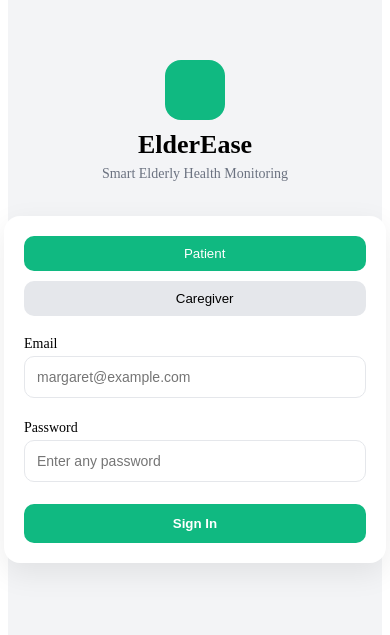
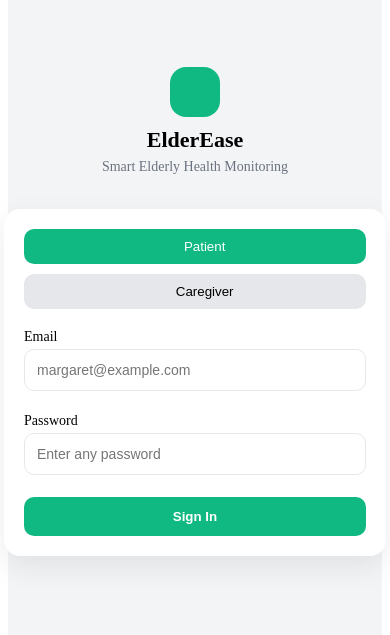
Before and after one commit to Aadya2901/ElderEase, a React (Vite) app in the folder frontend/: page / in a window 390 px wide. Shown: the part 135-770 px from the top of the page. Built offline with nearby package versions, Linux system fonts and the light colour scheme; some icons are missing.

Commit message:
feat: complete responsive patient dashboard - implemented dynamic mobile detection - fixed navbar, header, and button layouts - optimized vitals and chart grids for mobile - improved settings modal responsiveness - polished UI spacing and structure

```diff
--- a/frontend/src/pages/Login.jsx
+++ b/frontend/src/pages/Login.jsx
@@ -6,13 +6,14 @@ import FavoriteIcon from "@mui/icons-material/Favorite";
 export default function Login() {
   const [role, setRole] = useState("patient");
 
-  const [isMobile, setIsMobile] = useState(window.innerWidth < 768);
+  const [isMobile, setIsMobile] = useState(false);
 
   useEffect(() => {
     const handleResize = () => {
       setIsMobile(window.innerWidth < 768);
     };
 
+    handleResize(); // 👈 important
     window.addEventListener("resize", handleResize);
     return () => window.removeEventListener("resize", handleResize);
   }, []);
@@ -22,10 +23,20 @@ export default function Login() {
 
       {/* LOGO */}
       <div style={styles.logoBox}>
-        <div style={styles.logoIcon}>
+        <div style={{
+          ...styles.logoIcon,
+          width: isMobile ? "50px" : "60px",
+          height: isMobile ? "50px" : "60px"
+        }}>
           <FavoriteIcon style={{ fontSize: 28, color: "white" }} />
         </div>
-        <h1 style={styles.title}>ElderEase</h1>
+        <h1 style={{
+          margin: 0,
+          fontSize: isMobile ? "22px" : "26px",
+          fontWeight: "700"
+        }}>
+          ElderEase
+        </h1>
         <p style={styles.subtitle}>
           Smart Elderly Health Monitoring
         </p>
@@ -44,6 +55,7 @@ export default function Login() {
             onClick={() => setRole("patient")}
             style={{
               ...styles.toggleBtn,
+              width: isMobile ? "100%" : "auto",
               ...(role === "patient" && styles.activeBtn)
             }}
           >
@@ -55,6 +67,7 @@ export default function Login() {
             onClick={() => setRole("caregiver")}
             style={{
               ...styles.toggleBtn,
+              width: isMobile ? "100%" : "auto",
               ...(role === "caregiver" && styles.activeBtn)
             }}
           >
@@ -210,7 +223,8 @@ const styles = {
     marginTop: "12px",
     fontWeight: "600",
     cursor: "pointer",
-    boxSizing: "border-box"
+    boxSizing: "border-box",
+    transition: "0.2s"
   },
 
   demoText: {
--- a/frontend/src/pages/PatientDashboard.jsx
+++ b/frontend/src/pages/PatientDashboard.jsx
@@ -130,8 +130,7 @@ export default function PatientDashboard() {
         setIsMobile(window.innerWidth < 768);
       };
 
-      handleResize();
-
+      handleResize(); // 👈 add this
       window.addEventListener("resize", handleResize);
       return () => window.removeEventListener("resize", handleResize);
     }, []);
@@ -157,7 +156,13 @@ export default function PatientDashboard() {
 
         <h2 style={{ fontWeight: "700" }}>ElderEase</h2>
 
-        <div style={{ display: "flex", alignItems: "center", gap: "15px" }}>
+        <div style={{
+          display: "flex",
+          alignItems: "center",
+          gap: "15px",
+          width: isMobile ? "100%" : "auto",
+          justifyContent: isMobile ? "space-between" : "flex-end"
+        }}>
 
         {/* 👤 Patient Info */}
         <div style={{ textAlign: "right" }}>
@@ -203,9 +208,9 @@ export default function PatientDashboard() {
   }}>
     <div style={{
       ...card,
-      width: "70%",
+      width: isMobile ? "100%" : "70%",
+      padding: isMobile ? "16px" : "24px",
       maxWidth: "900px",
-      padding: "24px",
       borderRadius: "16px",
       boxShadow: "0 10px 25px rgba(0,0,0,0.08)"
     }}>
```
